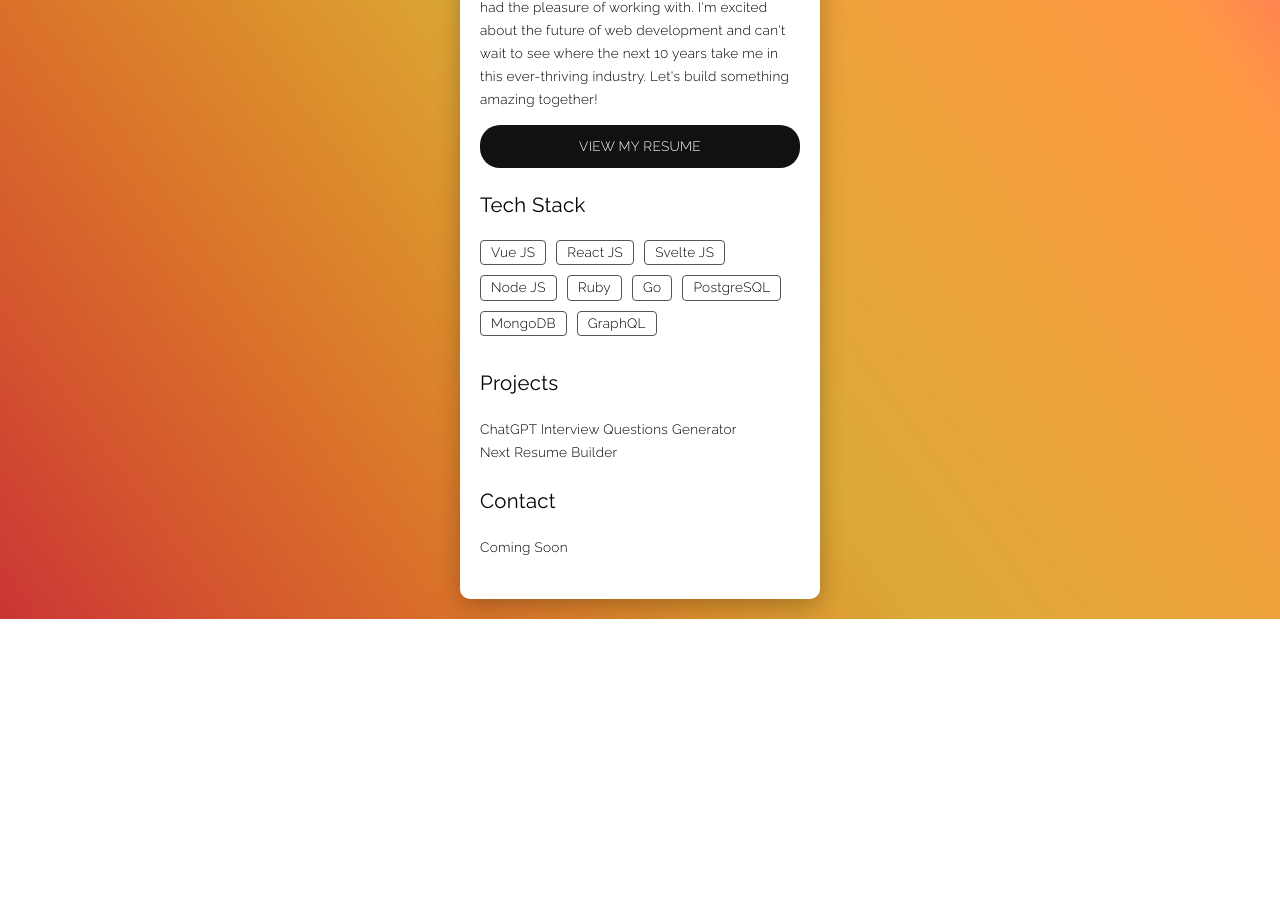
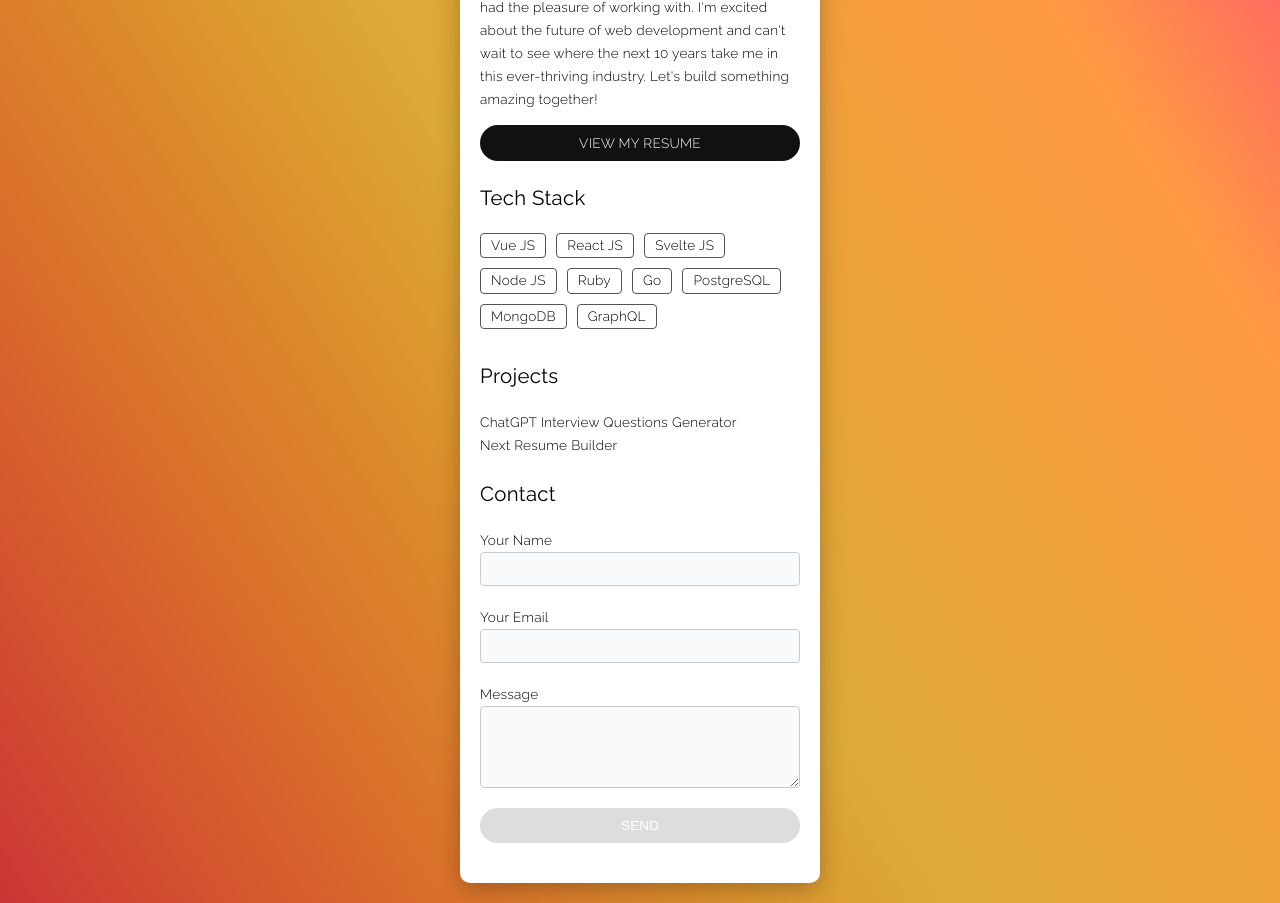
Before and after one commit to trivektor/trivektor.github.io, a Next.js app: page / in a window 1280 px wide. Shown: the part 1140-2043 px from the top of the page. Before the commit the page ends 1759 px from the top, so only its background shows below. Built offline with nearby package versions, Linux system fonts and the light colour scheme.

Commit message:
add contact form

```diff
--- /dev/null
+++ b/components/contact.js
@@ -0,0 +1,67 @@
+import { useState } from "react";
+
+const Contact = () => {
+  const [name, setName] = useState("");
+  const [email, setEmail] = useState("");
+  const [message, setMessage] = useState("");
+  const onSubmit = async (event) => {
+    event.preventDefault();
+
+    try {
+      await fetch("/api/contact", {
+        method: "POST",
+        headers: {
+          "Content-Type": "application/json",
+        },
+        body: JSON.stringify({
+          name,
+          email,
+          message,
+        }),
+      });
+
+      setName("");
+      setEmail("");
+      setMessage("");
+    } catch (err) {
+      alert("An error occurred. Please try again later.");
+    }
+  };
+  const disabled = !message.trim();
+
+  return (
+    <form onSubmit={onSubmit}>
+      <div className="form-group">
+        <label>Your Name</label>
+        <input
+          className="form-control"
+          value={name}
+          onChange={(event) => setName(event.target.value)}
+        />
+      </div>
+      <div className="form-group">
+        <label>Your Email</label>
+        <input
+          className="form-control"
+          type="email"
+          value={email}
+          onChange={(event) => setEmail(event.target.value)}
+        />
+      </div>
+      <div className="form-group">
+        <label>Message</label>
+        <textarea
+          className="form-control"
+          rows={4}
+          value={message}
+          onChange={(event) => setMessage(event.target.value)}
+        />
+      </div>
+      <button className="btn" type="submit" disabled={disabled}>
+        Send
+      </button>
+    </form>
+  );
+};
+
+export default Contact;
--- a/components/home.js
+++ b/components/home.js
@@ -1,4 +1,5 @@
 import profilePic from "./profile-pic.png";
+import Contact from "./contact";
 
 const Home = () => {
   return (
@@ -59,7 +60,7 @@ const Home = () => {
             ever-thriving industry. Let's build something amazing together!
           </p>
           <a
-            id="resume-cta"
+            className="btn"
             href="https://docs.google.com/document/d/1ludtuLBCF1Too4wHOXu6xN5O5L_aej_L1foKm_cOwbo/edit?usp=sharing"
             target="_blank"
           >
@@ -100,7 +101,7 @@ const Home = () => {
         </section>
         <section>
           <h2 className="section-heading">Contact</h2>
-          <p>Coming Soon</p>
+          <Contact />
         </section>
       </section>
     </main>
--- a/package.json
+++ b/package.json
@@ -9,7 +9,8 @@
     "next": "latest",
     "react": "^17.0.2",
     "react-dom": "^17.0.2",
-    "react-markdown": "^8.0.3"
+    "react-markdown": "^8.0.3",
+    "twilio": "^4.14.0"
   },
   "devDependencies": {
     "autoprefixer": "^10.4.5",
--- /dev/null
+++ b/pages/api/contact.js
@@ -0,0 +1,25 @@
+export default async function handler(req, res) {
+  if (req.method !== "POST") {
+    res.status(400);
+  }
+
+  const { name, email, message } = req.body;
+  const authToken = process.env.TWILLIO_AUTH_TOKEN;
+  const accountSid = process.env.TWILLIO_ACCOUNT_SID;
+  const client = require("twilio")(accountSid, authToken);
+
+  try {
+    await client.messages.create({
+      body: `${name} (${email}) just sent you a message:
+${message}`,
+      from: `+${process.env.TWILLIO_PHONE_NUMBER}`,
+      to: `+${process.env.MY_PHONE_NUMBER}`,
+    });
+
+    res.status(200).send();
+  } catch (err) {
+    console.log({ err });
+
+    res.status(500).send();
+  }
+}
--- a/styles/globals.css
+++ b/styles/globals.css
@@ -81,7 +81,24 @@ ul {
   display: inline-block;
 }
 
-#resume-cta {
+.form-control {
+  border: 1px solid #cacaca;
+  padding: 8px;
+  display: block;
+  width: 100%;
+  box-sizing: border-box;
+  border-radius: 4px;
+  font-family: inherit;
+  font-size: inherit;
+  font-weight: inherit;
+  background: rgb(248, 250, 252);
+}
+
+.form-group {
+  margin-bottom: 20px;
+}
+
+.btn {
   background: #111;
   color: #fff;
   display: block;
@@ -89,4 +106,14 @@ ul {
   border-radius: 20px;
   text-align: center;
   text-transform: uppercase;
+  width: 100%;
+  border: 0;
+  box-sizing: border-box;
+  font-size: inherit;
+  font-weight: inherit;
+  line-height: normal;
 }
+
+.btn:disabled {
+  background: #ddd;
+}
```
Also changed, not shown: 1 other file (tests, documents, lock files or other folders).
